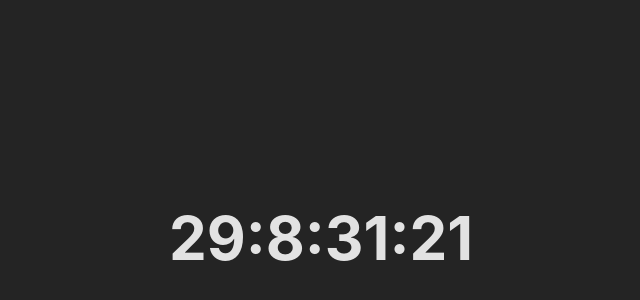
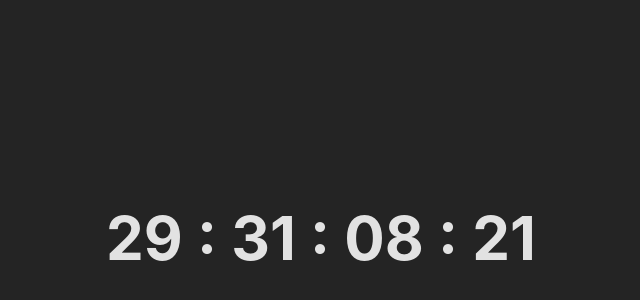
Before and after one commit to leonardpaulus/countdown-timer, a React (Vite) app: page / in a window 1280 px wide. Shown: the part 162-462 px from the top of the page, without its empty margins (319-959 px from the left). Built offline with nearby package versions, Linux system fonts and the light colour scheme.

Commit message:
feat: add leading zeros

```diff
--- a/src/components/CountdownTimer.tsx
+++ b/src/components/CountdownTimer.tsx
@@ -1,24 +1,10 @@
 import { useEffect, useState } from "react";
 
-interface CountdownTimerProps {
-  year: number;
-  month: number;
-  day: number;
-}
-
-const CountdownTimer = ({ year, month, day }: CountdownTimerProps) => {
-  const [days, setDays] = useState<string>("");
-  const [hours, setHours] = useState<string>("");
-  const [minutes, setMinutes] = useState<string>("");
-  const [seconds, setSeconds] = useState<string>("");
+const CountdownTimer = () => {
+  const [countDown, setCountDown] = useState<string>("");
 
   useEffect(() => {
     setInterval(() => {
-      runCountdown();
-    }, 1000);
-  }, []);
-
-  const runCountdown = () => {
       const futureDate = new Date(new Date().getFullYear() + 1, 0, 1).valueOf();
       const today = new Date().valueOf();
 
@@ -29,13 +15,21 @@ const CountdownTimer = ({ year, month, day }: CountdownTimerProps) => {
       const minutes = (hours % 1) * 60;
       const seconds = (minutes % 1) * 60;
 
-    setSeconds(Math.floor(seconds).toString());
-    setMinutes(Math.floor(minutes).toString());
-    setHours(Math.floor(hours).toString());
-    setDays(Math.floor(days).toString());
+      const addLeadingZeros = (date: number) => {
+        return `${Math.floor(date)}`.length < 2
+          ? "0" + `${Math.floor(date)}`
+          : `${Math.floor(date)}`;
       };
 
-  return <h1>{`${days}:${hours}:${minutes}:${seconds}`}</h1>;
+      const countDownToSet = `${addLeadingZeros(days)} : ${addLeadingZeros(
+        minutes
+      )} : ${addLeadingZeros(hours)} : ${addLeadingZeros(seconds)}`;
+
+      setCountDown(countDownToSet);
+    }, 1000);
+  }, []);
+
+  return <h1>{countDown}</h1>;
 };
 
 export default CountdownTimer;
```
Lines whose indentation alone changed are shown as unchanged.
